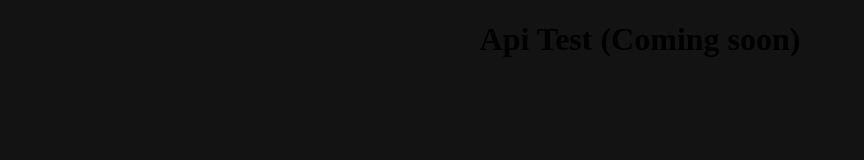
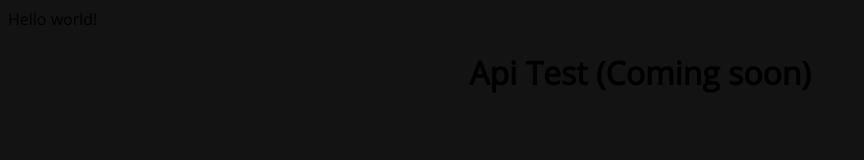
Before and after one commit to DevFlock/Apitest, a plain HTML site: page index.html in a window 1280 px wide. Shown: the whole page, without its empty margins (0-864 px from the left). Drawn offline with nearby package versions, Linux system fonts and the light colour scheme.

Commit message:
Add files via upload

```diff
--- a/script.js
+++ b/script.js
@@ -1 +1,2 @@
 console.log("Hello world")
+document.write("Hello world!")
--- a/styles.css
+++ b/styles.css
@@ -1,4 +1,5 @@
 body {
+    font-family: 'Open Sans', sans-serif;
     background-color: #131313;
 }
 
@@ -9,4 +10,5 @@ p {
 
 .divmain {
     border: none;
+
 }
```
